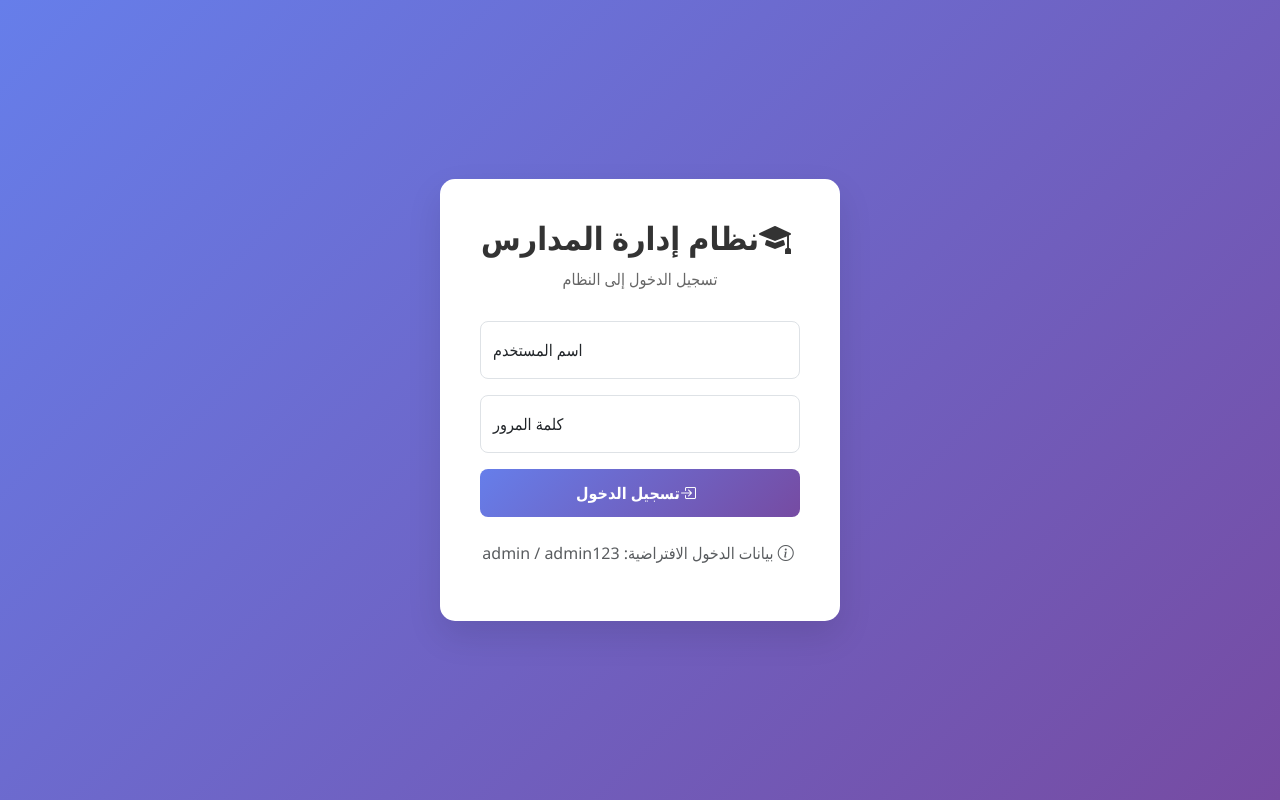
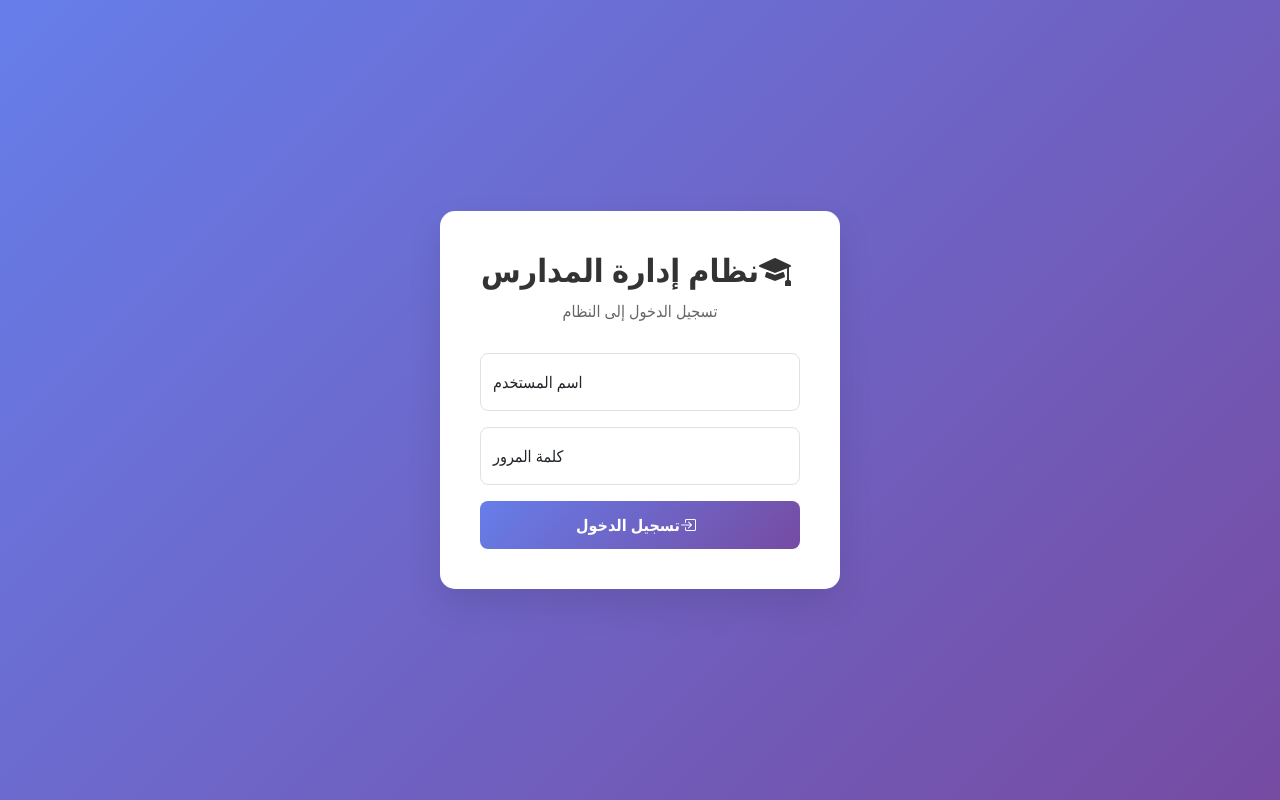
Before and after one commit to JJ36t/school-mangement, a Django app: page /accounts/login/ in a window 1280 px wide. Run offline with Django 4.2, Linux system fonts and the light colour scheme.

Commit message:
Remove default login credentials from login page
- Remove admin/admin123 credentials display from login form
- Improve security by hiding default credentials from users

```diff
--- a/templates/accounts/login.html
+++ b/templates/accounts/login.html
@@ -23,10 +23,4 @@
     </div>
 </form>
 
-<div class="text-center mt-4">
-    <p class="text-muted">
-        <i class="bi bi-info-circle me-1"></i>
-        بيانات الدخول الافتراضية: admin / admin123
-    </p>
-</div>
 {% endblock %}
```
